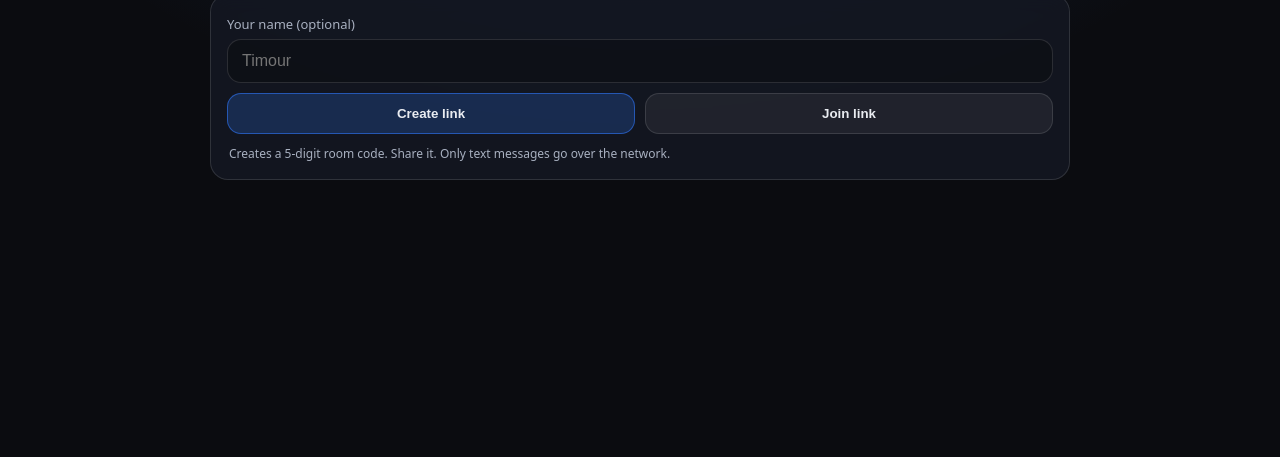
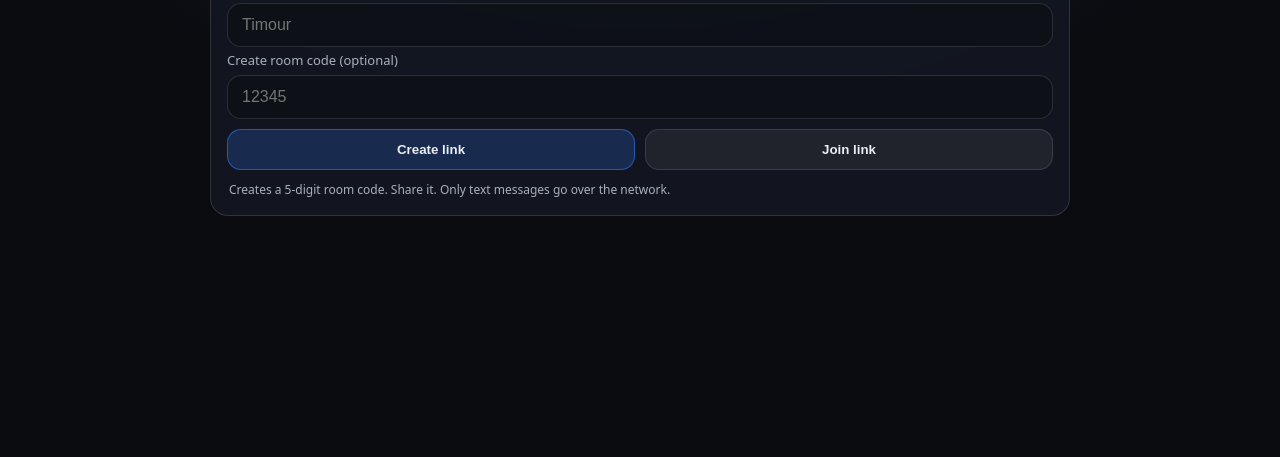
Before and after one commit to Sirco-web/ttls, a website: page public/index.html in a window 1280 px wide. Shown: the part 343-800 px from the top of the page. Drawn offline with Linux system fonts and the light colour scheme.

Commit message:
Add input for optional room code in index.html

```diff
--- a/public/index.html
+++ b/public/index.html
@@ -14,6 +14,9 @@
       <div class="card">
         <label class="label">Your name (optional)</label>
         <input id="name" class="input" maxlength="20" placeholder="Timour" />
+
+        <label class="label">Create room code (optional)</label>
+        <input id="create-room" class="input" inputmode="numeric" maxlength="5" placeholder="12345" />
 
         <div class="row">
           <button id="btn-create" class="btn primary">Create link</button>
```
